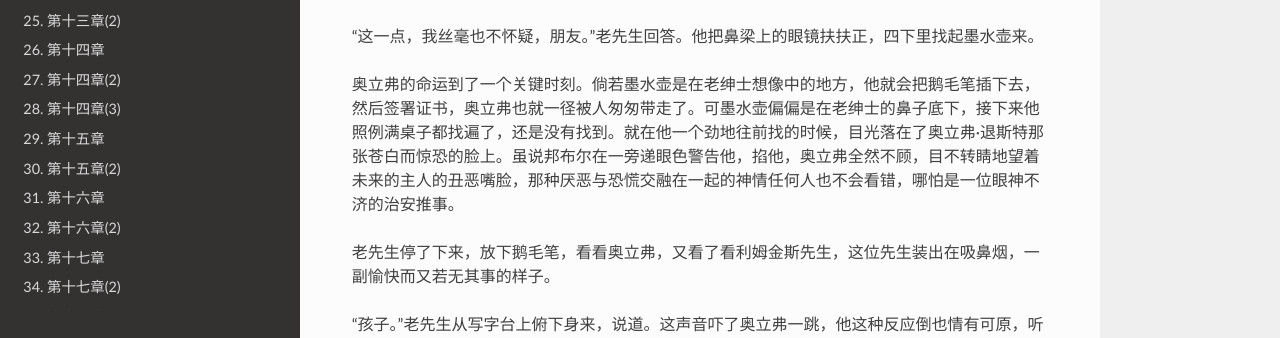
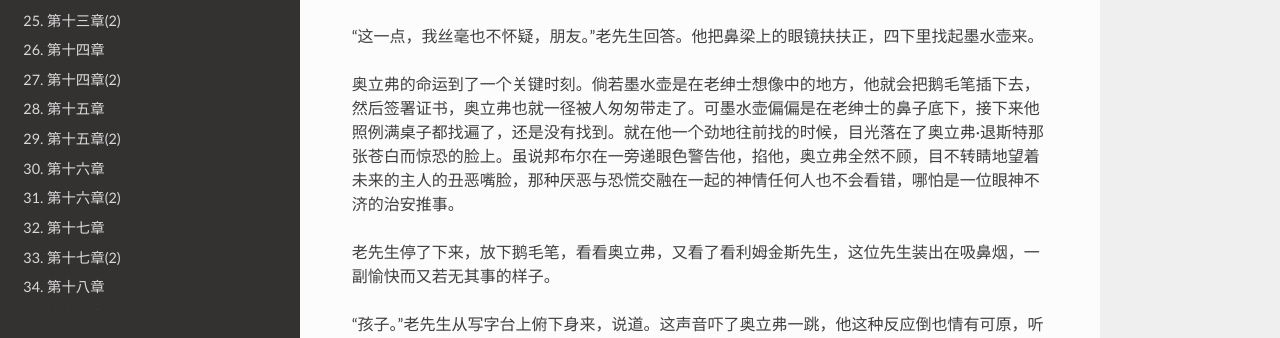
Before and after one commit to Jason2013/oliver-twist, a Sphinx documentation site: the page built from docs/source/006.rst, in a window 1280 px wide and 900 px high, scrolled down 401 px. Shown: the part 558-896 px from the top of the window. Built offline with Sphinx 7.4.7 and the Read the Docs theme 3.1.0, drawn with Linux system fonts in a browser that asks for light colours.

```diff
--- a/docs/source/028.rst
+++ /dev/null
@@ -1,2 +0,0 @@
-第十四章(3)
-==============
--- a/docs/source/index.rst
+++ b/docs/source/index.rst
@@ -33,7 +33,6 @@
     025
     026
     027
-    028
     029
     030
     031
```
